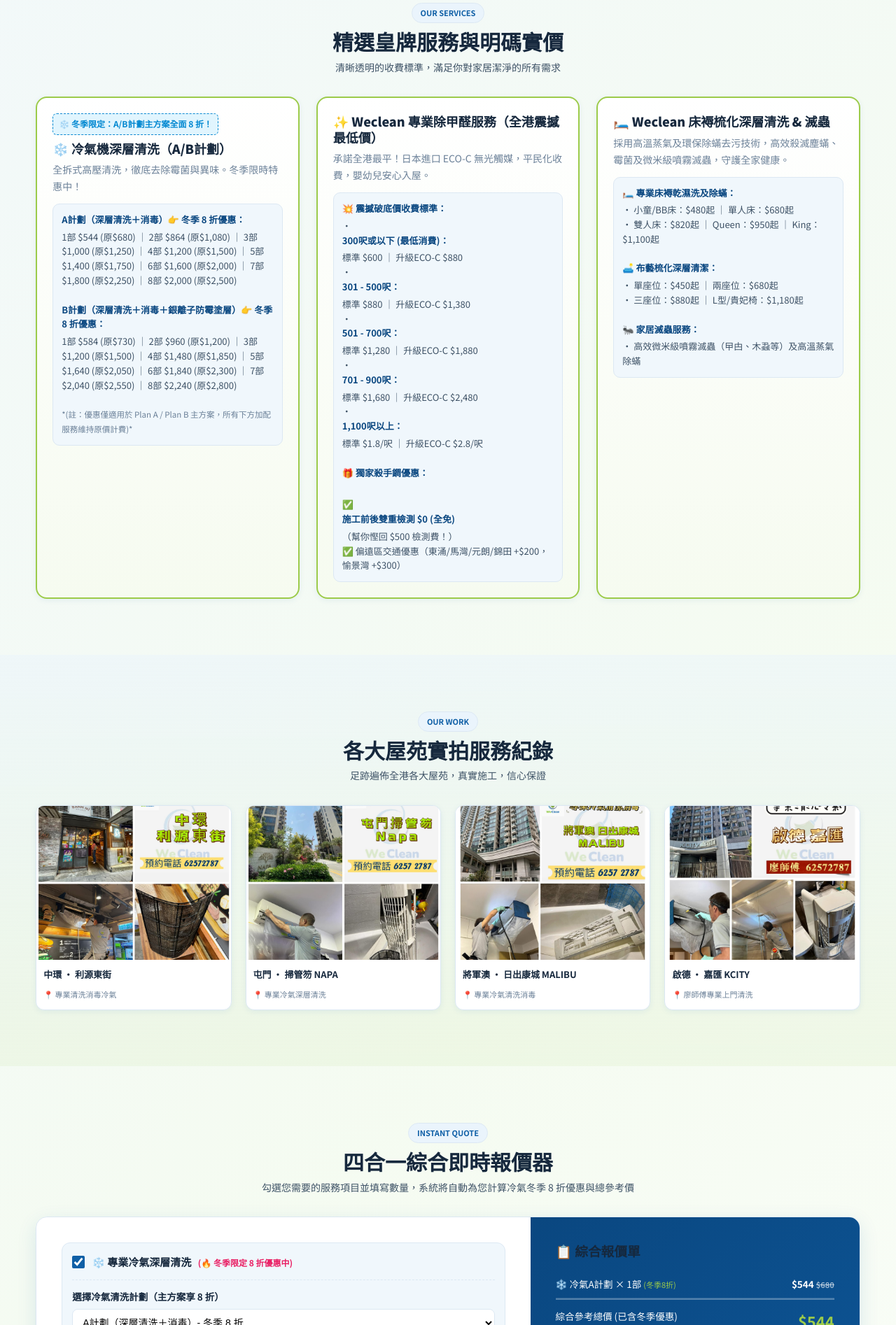
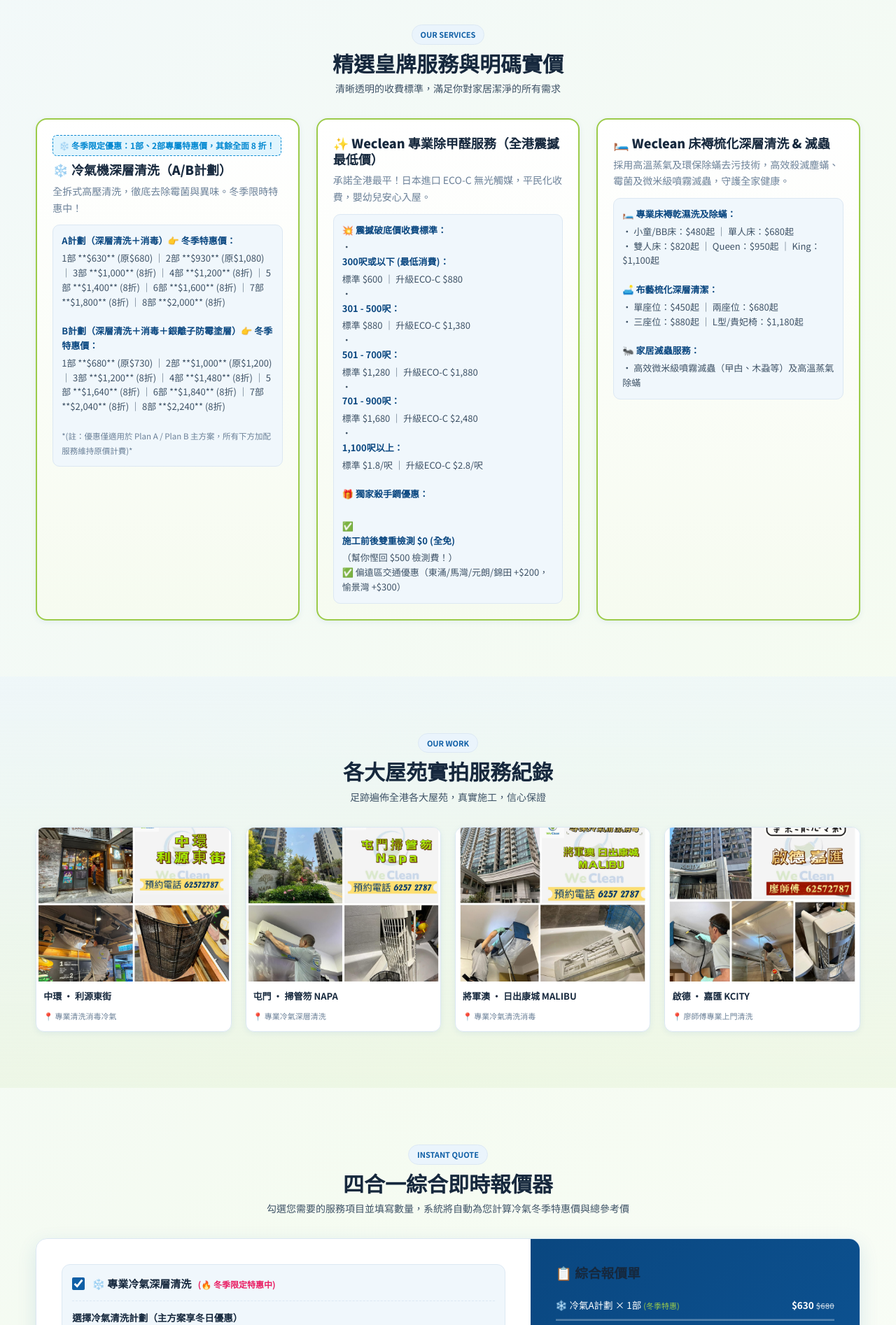
Before and after one commit to jimmyliu1100-creator/weclean-website, a plain HTML site: page index.html in a window 1280 px wide. Shown: the part 906-2800 px from the top of the page at 70% size. Drawn offline with Linux system fonts and the light colour scheme.

Commit message:
Update index.html

```diff
--- a/index.html
+++ b/index.html
@@ -4,7 +4,7 @@
 <meta charset="UTF-8">
 <meta name="viewport" content="width=device-width, initial-scale=1.0, maximum-scale=1.0, user-scalable=no">
 <title>Weclean 專業清潔及冷氣清洗服務 | 冬季8折優惠 24小時服務</title>
-<meta name="description" content="Weclean 專業冷氣深層清洗冬日8折優惠、A/B計劃、家居清潔、除甲醛與床褥梳化清洗服務。24小時服務，港九新界18區全覆蓋，明碼實價。">
+<meta name="description" content="Weclean 專業冷氣深層清洗冬日優惠、A/B計劃、家居清潔、除甲醛與床褥梳化清洗服務。24小時服務，港九新界18區全覆蓋，明碼實價。">
 <link rel="icon" href="assets/logo_icon.png">
 <link rel="preconnect" href="https://fonts.googleapis.com">
 <link rel="preconnect" href="https://fonts.gstatic.com" crossorigin>
@@ -236,7 +236,6 @@ h1,h2,h3{color:var(--ink);line-height:1.25;font-weight:900}
 .price-list{background:var(--blue-softer);border-radius:10px;padding:12px;font-size:13px;margin-top:10px;border:1px solid var(--line);line-height:1.6}
 .price-list b{display:block;color:var(--blue-dark);margin-bottom:4px}
 
-/* 冬季優惠專屬標籤 */
 .winter-promo-badge {
   display: inline-block;
   background: #E1F5FE;
@@ -260,14 +259,13 @@ h1,h2,h3{color:var(--ink);line-height:1.25;font-weight:900}
 
 /* ============ 四合一綜合報價器 ============ */
 .quote-sec{background:transparent}
-.quote-box{background:rgba(255,255,258,.98);border-radius:var(--r);box-shadow:var(--shadow);border:1px solid var(--line);display:grid;grid-template-columns:1fr;overflow:hidden}
+.quote-box{background:rgba(255,255,255,.98);border-radius:var(--r);box-shadow:var(--shadow);border:1px solid var(--line);display:grid;grid-template-columns:1fr;overflow:hidden}
 .q-form{padding:20px}
 .q-sum{background:linear-gradient(135deg, var(--blue-dark), var(--blue));color:#fff;padding:20px;display:flex;flex-direction:column}
 .field{margin-bottom:16px}
 .field label{display:block;font-weight:700;font-size:13.5px;margin-bottom:6px;color:var(--ink)}
 .field select{width:100%;padding:10px;border:1.5px solid var(--line);border-radius:8px;font-size:14px;background:#fff}
 
-/* 服務區塊摺疊卡片 */
 .service-section-box {
   background: var(--blue-softer);
   border: 1.5px solid var(--line);
@@ -420,7 +418,7 @@ footer p{margin-bottom:8px;color:#fff}
       <h1>專業冷氣清洗與<br><span>全方位家居清潔服務</span></h1>
 
       <div>
-        <span class="highlight-price-tag">❄️ 【冬日限定優惠】冷氣清洗 A/B 計劃享 8 折！(加配項目維持原價)</span>
+        <span class="highlight-price-tag">❄️ 【冬日限定特惠】Plan A 1部$630 / 2部$930 ｜ Plan B 1部$680 / 2部$1000！</span>
       </div>
 
       <div class="live-counter-badge">
@@ -431,7 +429,7 @@ footer p{margin-bottom:8px;color:#fff}
         </div>
       </div>
 
-      <p>提供冷氣 A/B 雙計劃深層清洗（現正推出冬季 8 折優惠！）、家居清潔、除甲醛及床褥梳化清洗，隨時預約，即日上門。</p>
+      <p>提供冷氣 A/B 雙計劃深層清洗（現正推出冬日限定震撼優惠！）、家居清潔、除甲醛及床褥梳化清洗，隨時預約，即日上門。</p>
 
       <div class="social-proof-bar">
         <a href="https://www.facebook.com/share/1HfaDK8Qh5/?mibextid=wwXIfr" target="_blank" rel="noopener" class="social-btn fb">👍 瀏覽 Facebook 專頁</a>
@@ -472,14 +470,14 @@ footer p{margin-bottom:8px;color:#fff}
     </div>
     <div class="srv-grid">
       <div class="srv-card featured">
-        <div class="winter-promo-badge">❄️ 冬季限定：A/B計劃主方案全面 8 折！</div>
+        <div class="winter-promo-badge">❄️ 冬季限定優惠：1部、2部專屬特惠價，其餘全面 8 折！</div>
         <h3>❄️ 冷氣機深層清洗（A/B計劃）</h3>
         <p>全拆式高壓清洗，徹底去除霉菌與異味。冬季限時特惠中！</p>
         <div class="price-list">
-          <b>A計劃（深層清洗＋消毒）👉 冬季 8 折優惠：</b>
-          1部 $544 (原$680) ｜ 2部 $864 (原$1,080) ｜ 3部 $1,000 (原$1,250) ｜ 4部 $1,200 (原$1,500) ｜ 5部 $1,400 (原$1,750) ｜ 6部 $1,600 (原$2,000) ｜ 7部 $1,800 (原$2,250) ｜ 8部 $2,000 (原$2,500)<br><br>
-          <b>B計劃（深層清洗＋消毒＋銀離子防霉塗層）👉 冬季 8 折優惠：</b>
-          1部 $584 (原$730) ｜ 2部 $960 (原$1,200) ｜ 3部 $1,200 (原$1,500) ｜ 4部 $1,480 (原$1,850) ｜ 5部 $1,640 (原$2,050) ｜ 6部 $1,840 (原$2,300) ｜ 7部 $2,040 (原$2,550) ｜ 8部 $2,240 (原$2,800)<br><br>
+          <b>A計劃（深層清洗＋消毒）👉 冬季特惠價：</b>
+          1部 **$630** (原$680) ｜ 2部 **$930** (原$1,080) ｜ 3部 **$1,000** (8折) ｜ 4部 **$1,200** (8折) ｜ 5部 **$1,400** (8折) ｜ 6部 **$1,600** (8折) ｜ 7部 **$1,800** (8折) ｜ 8部 **$2,000** (8折)<br><br>
+          <b>B計劃（深層清洗＋消毒＋銀離子防霉塗層）👉 冬季特惠價：</b>
+          1部 **$680** (原$730) ｜ 2部 **$1,000** (原$1,200) ｜ 3部 **$1,200** (8折) ｜ 4部 **$1,480** (8折) ｜ 5部 **$1,640** (8折) ｜ 6部 **$1,840** (8折) ｜ 7部 **$2,040** (8折) ｜ 8部 **$2,240** (8折)<br><br>
           <span style="font-size:11.5px;color:var(--muted)">*(註：優惠僅適用於 Plan A / Plan B 主方案，所有下方加配服務維持原價計費)*</span>
         </div>
       </div>
@@ -565,7 +563,7 @@ footer p{margin-bottom:8px;color:#fff}
     <div class="sec-head">
       <span class="sec-tag">INSTANT QUOTE</span>
       <h2>四合一綜合即時報價器</h2>
-      <p>勾選您需要的服務項目並填寫數量，系統將自動為您計算冷氣冬季 8 折優惠與總參考價</p>
+      <p>勾選您需要的服務項目並填寫數量，系統將自動為您計算冷氣冬季特惠價與總參考價</p>
     </div>
     <div class="quote-box">
       <div class="q-form">
@@ -574,14 +572,14 @@ footer p{margin-bottom:8px;color:#fff}
         <div class="service-section-box">
           <label class="service-header-row">
             <input type="checkbox" id="chk-ac" checked onchange="toggleService('ac')">
-            <span>❄️ 專業冷氣深層清洗 <span style="color:#e91e63; font-size:12px; font-weight:700; margin-left:6px;">(🔥 冬季限定 8 折優惠中)</span></span>
+            <span>❄️ 專業冷氣深層清洗 <span style="color:#e91e63; font-size:12px; font-weight:700; margin-left:6px;">(🔥 冬季限定特惠中)</span></span>
           </label>
           <div id="body-ac" class="service-content-body show">
             <div class="field">
-              <label>選擇冷氣清洗計劃（主方案享 8 折）</label>
+              <label>選擇冷氣清洗計劃（主方案享冬日優惠）</label>
               <select id="planType">
-                <option value="planA">A計劃（深層清洗＋消毒）- 冬季 8 折</option>
-                <option value="planB">B計劃（深層清洗＋銀離子防霉保約一年）- 冬季 8 折</option>
+                <option value="planA">A計劃（深層清洗＋消毒）- 冬季特惠</option>
+                <option value="planB">B計劃（深層清洗＋銀離子防霉保約一年）- 冬季特惠</option>
               </select>
             </div>
             <div class="field">
@@ -594,7 +592,7 @@ footer p{margin-bottom:8px;color:#fff}
               </div>
             </div>
             <div class="field">
-              <label>附加項目（維持原價，不參與 8 折）</label>
+              <label>附加項目（維持原價，不參與優惠）</label>
               <div class="addon-row"><div class="addon-info"><b>室外機清洗</b><span>每部 $80</span></div><div class="addon-qty-box"><input type="number" id="addOutdoor" min="0" max="5" value="0"><span>部</span></div></div>
               <div class="addon-row"><div class="addon-info"><b>浴室寶 / 抽氣扇</b><span>每部 $280</span></div><div class="addon-qty-box"><input type="number" id="addBath" min="0" max="5" value="0"><span>部</span></div></div>
               <div class="addon-row"><div class="addon-info"><b>清洗洗衣機</b><span>每部 $150</span></div><div class="addon-qty-box"><input type="number" id="addWashing" min="0" max="5" value="0"><span>部</span></div></div>
@@ -691,7 +689,7 @@ footer p{margin-bottom:8px;color:#fff}
         <h3>📋 綜合報價單</h3>
         <div id="qLines" style="margin:16px 0"></div>
         <div style="font-size:11.5px;opacity:.9;margin-bottom:10px;background:rgba(255,255,255,.12);padding:8px 10px;border-radius:6px;line-height:1.5">
-          ❄️ <b>冷氣 Plan A / B 冬季 8 折優惠實施中</b><br>加配項目維持原價，所有服務均享 30 日售後無憂保障！
+          ❄️ <b>冷氣 Plan A / B 冬季特惠價實施中</b><br>加配項目維持原價，所有服務均享 30 日售後無憂保障！
         </div>
         <div style="font-size:11.5px;opacity:.8;margin-bottom:10px">✨ 24小時服務 ｜ 港九新界 ｜ 無隱藏式收費</div>
 
@@ -798,9 +796,28 @@ const AREA = document.getElementById('area');
 const QLINES = document.getElementById('qLines');
 const WA_BTN = document.getElementById('waBtn');
 
+/* 精確設定冷氣特惠價與8折規則 */
 const PRICES_AC = {
-  planA: { 1: 680, 2: 1080, 3: 1250, 4: 1500, 5: 1750, 6: 2000, 7: 2250, 8: 2500 },
-  planB: { 1: 730, 2: 1200, 3: 1500, 4: 1850, 5: 2050, 6: 2300, 7: 2550, 8: 2800 }
+  planA: {
+    1: 630,   // 1部專屬特惠
+    2: 930,   // 2部專屬特惠
+    3: 1000,  // 3部起照8折 ($1250 * 0.8)
+    4: 1200,  // 4部 ($1500 * 0.8)
+    5: 1400,  // 5部 ($1750 * 0.8)
+    6: 1600,  // 6部 ($2000 * 0.8)
+    7: 1800,  // 7部 ($2250 * 0.8)
+    8: 2000   // 8部 ($2500 * 0.8)
+  },
+  planB: {
+    1: 680,   // 1部專屬特惠
+    2: 1000,  // 2部專屬特惠
+    3: 1200,  // 3部起照8折 ($1500 * 0.8)
+    4: 1480,  // 4部 ($1850 * 0.8)
+    5: 1640,  // 5部 ($2050 * 0.8)
+    6: 1840,  // 6部 ($2300 * 0.8)
+    7: 2040,  // 7部 ($2550 * 0.8)
+    8: 2240   // 8部 ($2800 * 0.8)
+  }
 };
 
 const PRICES_HCHO = {
@@ -828,18 +845,19 @@ function update() {
 
   let hasAnyService = false;
 
-  // 1. 冷氣清洗（主方案享 8 折，加配項目維持原價）
+  // 1. 冷氣清洗（套用專屬優惠價與 8 折）
   if (document.getElementById('chk-ac').checked) {
     hasAnyService = true;
     const plan = PLAN_TYPE.value;
     const qty = parseInt(AC_RANGE.value) || 1;
-    const originalBase = PRICES_AC[plan][qty] || PRICES_AC[plan][8];
-    const discountedBase = Math.round(originalBase * 0.8); // 計算 8 折後的金額
+    const discountedBase = PRICES_AC[plan][qty] || PRICES_AC[plan][8];
+    const originalBase = plan === 'planA' ? [680, 1080, 1250, 1500, 1750, 2000, 2250, 2500][qty-1] : [730, 1200, 1500, 1850, 2050, 2300, 2550, 2800][qty-1];
+
     total += discountedBase;
 
     const planName = plan === 'planB' ? '冷氣B計劃（防霉）' : '冷氣A計劃';
-    html += `<div class="q-line"><span>❄️ ${planName} × ${qty}部 <span style="font-size:11px;color:#9CCB4A">(冬季8折)</span></span><b>$${discountedBase} <s style="font-size:11px;color:rgba(255,255,255,.6)">$${originalBase}</s></b></div>`;
-    msg += `• 冷氣清洗：${planName} 冬季8折 共 ${qty} 部 (折後 $${discountedBase}, 原價 $${originalBase})\n`;
+    html += `<div class="q-line"><span>❄️ ${planName} × ${qty}部 <span style="font-size:11px;color:#9CCB4A">(冬季特惠)</span></span><b>$${discountedBase} <s style="font-size:11px;color:rgba(255,255,255,.6)">$${originalBase}</s></b></div>`;
+    msg += `• 冷氣清洗：${planName} 冬季特惠 共 ${qty} 部 (折後 $${discountedBase}, 原價 $${originalBase})\n`;
 
     // 加配項目（維持原價計算，不打折）
     const addons = [
@@ -892,7 +910,7 @@ function update() {
       if(i.qty > 0) {
         const sub = i.qty * i.price;
         subTotalSofa += sub;
-        sofaMsgList.push(`${i.name}×${i.qty}`);
+        sofaMsgList.includes(i.name) ? '' : sofaMsgList.push(`${i.name}×${i.qty}`);
       }
     });
 
```
